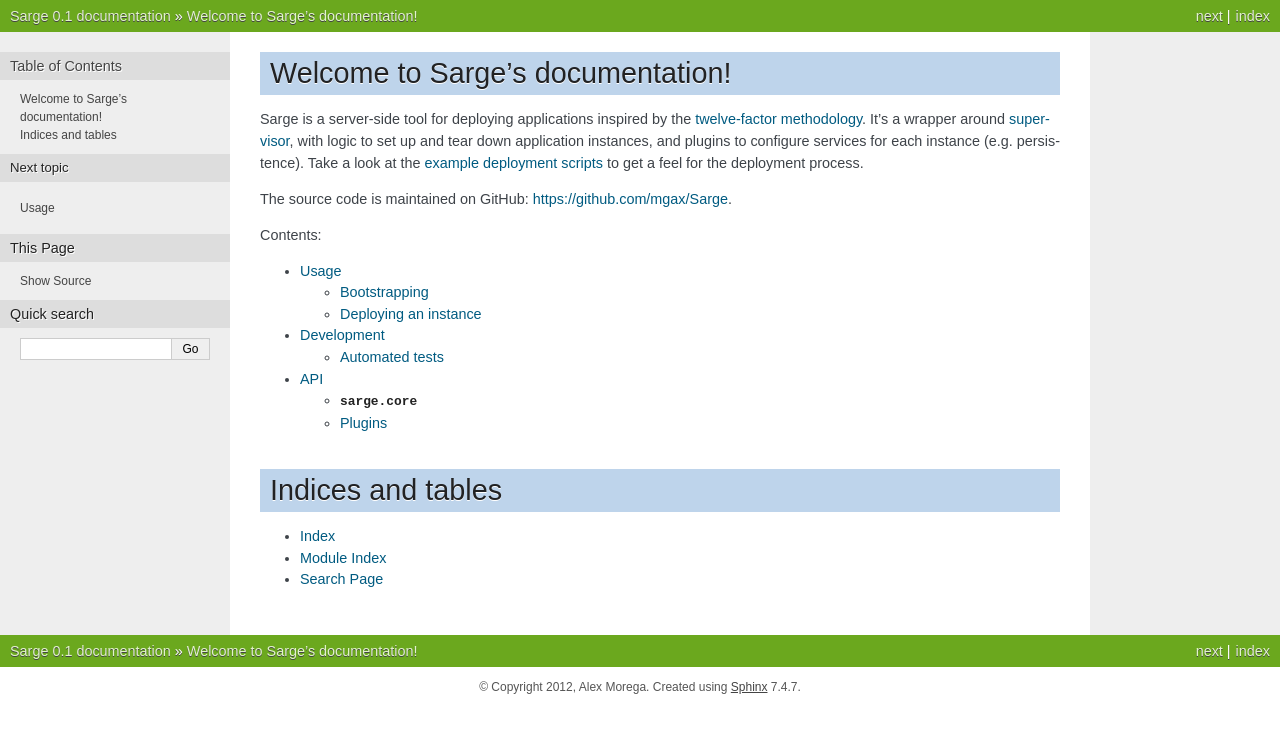
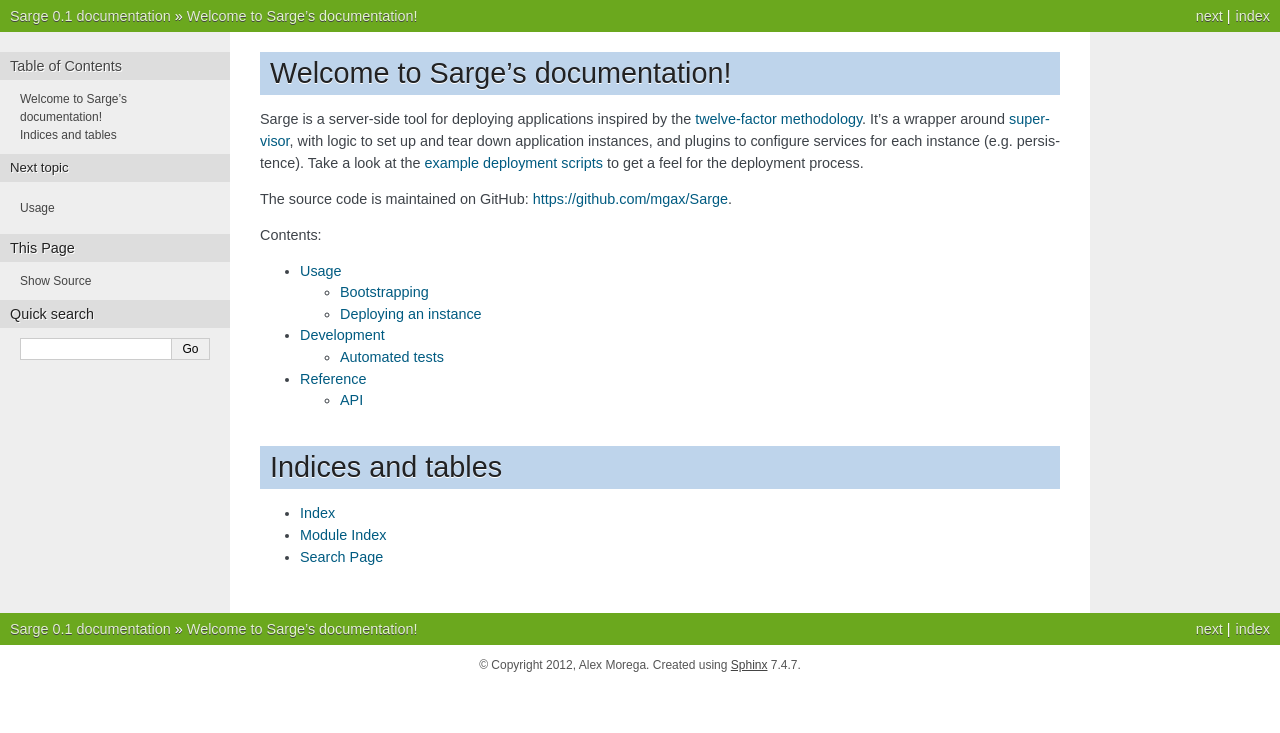
Before and after one commit to mgax/airship, a Sphinx documentation site: the page built from docs/index.rst, in a window 1280 px wide. Shown: the top 733 px of the page. Built offline with Sphinx 7.4.7, drawn with Linux system fonts in a browser that asks for light colours.

Commit message:
rename the 'api' page to 'reference'

```diff
--- a/docs/index.rst
+++ b/docs/index.rst
@@ -23,7 +23,7 @@
 
    usage
    development
-   api
+   reference
 
 
 
--- a/docs/api.rst
+++ b/docs/reference.rst
@@ -1,6 +1,10 @@
+=========
+Reference
+=========
+
+
 API
 ===
-
 
 :mod:`sarge.core`
 -----------------
```
